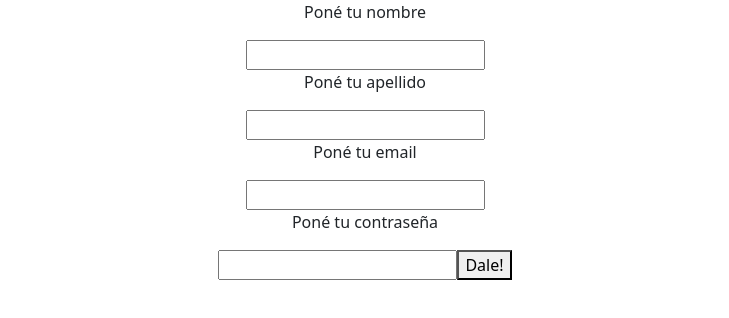
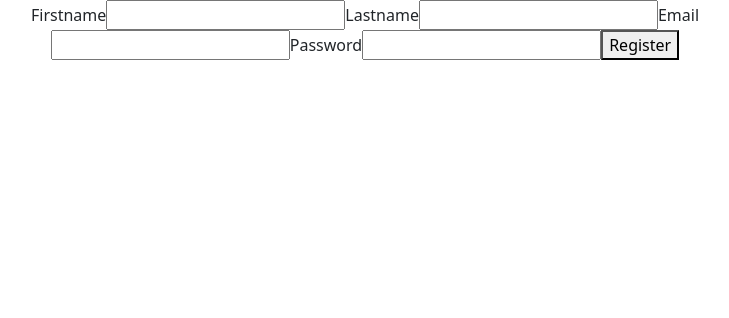
Before and after one commit to paulinairazusta/front_admin_e-commerce, a React (Create React App) app: page /register in a window 1280 px wide. Shown: the top 318 px of the page, without its empty margins (275-1004 px from the left). Built offline with nearby package versions, Linux system fonts and the light colour scheme.

Commit message:
update form login y register

```diff
--- a/src/components/login/Login.jsx
+++ b/src/components/login/Login.jsx
@@ -17,19 +17,21 @@ function Login() {
   return (
     <>
       <form onSubmit={handleLogin}>
-        <p>Poné tu email</p>
+        <label htmlFor="email">Email</label>
         <input
+          id="email"
           type="email"
           value={email}
           onChange={(event) => setEmail(event.target.value)}
         ></input>
-        <p>Poné tu contraseña</p>
+        <label htmlFor="password">Password</label>
         <input
+          id="password"
           type="password"
           value={password}
           onChange={(event) => setPassword(event.target.value)}
         ></input>
-        <button type="submit">Dale!</button>
+        <button type="submit">Login</button>
       </form>
     </>
   );
--- a/src/components/register/Register.jsx
+++ b/src/components/register/Register.jsx
@@ -1,5 +1,6 @@
 import { useState } from "react";
 import Axios from "axios";
+import "./register.css";
 
 function Register() {
   const [firstname, setFirstname] = useState("");
@@ -19,35 +20,39 @@ function Register() {
     console.log(response.data);
   };
   return (
-    <>
-      <form onSubmit={handleRegister}>
-        <p>Poné tu nombre</p>
+    <div className="form-container">
+      <form onSubmit={handleRegister} className="form">
+        <label htmlFor="firstname">Firstname</label>
         <input
+          id="firstname"
           type="text"
           value={firstname}
           onChange={(event) => setFirstname(event.target.value)}
         ></input>
-        <p>Poné tu apellido</p>
+        <label htmlFor="lastname">Lastname</label>
         <input
+          id="lastname"
           type="text"
           value={lastname}
           onChange={(event) => setLastname(event.target.value)}
         ></input>
-        <p>Poné tu email</p>
+        <label htmlFor="email">Email</label>
         <input
+          id="email"
           type="text"
           value={email}
           onChange={(event) => setEmail(event.target.value)}
         ></input>
-        <p>Poné tu contraseña</p>
+        <label htmlFor="password">Password</label>
         <input
+          id="password"
           type="password"
           value={password}
           onChange={(event) => setPassword(event.target.value)}
         ></input>
-        <button type="submit">Dale!</button>
+        <button type="submit">Register</button>
       </form>
-    </>
+    </div>
   );
 }
 
--- /dev/null
+++ b/src/components/register/register.css
@@ -0,0 +1,8 @@
+.form-container {
+  display: flex;
+  justify-content: center;
+}
+
+.form {
+  width: 50rem;
+}
```
